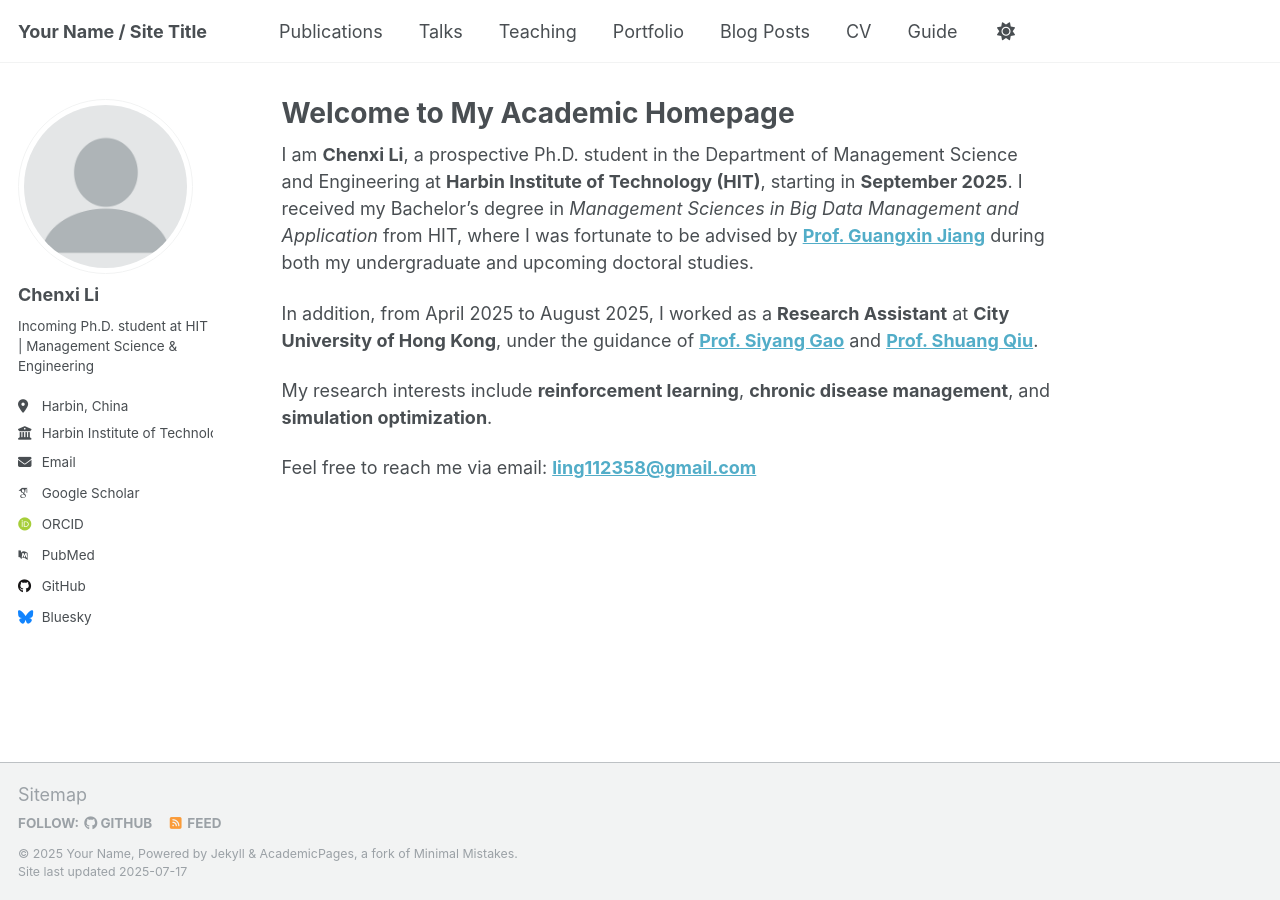
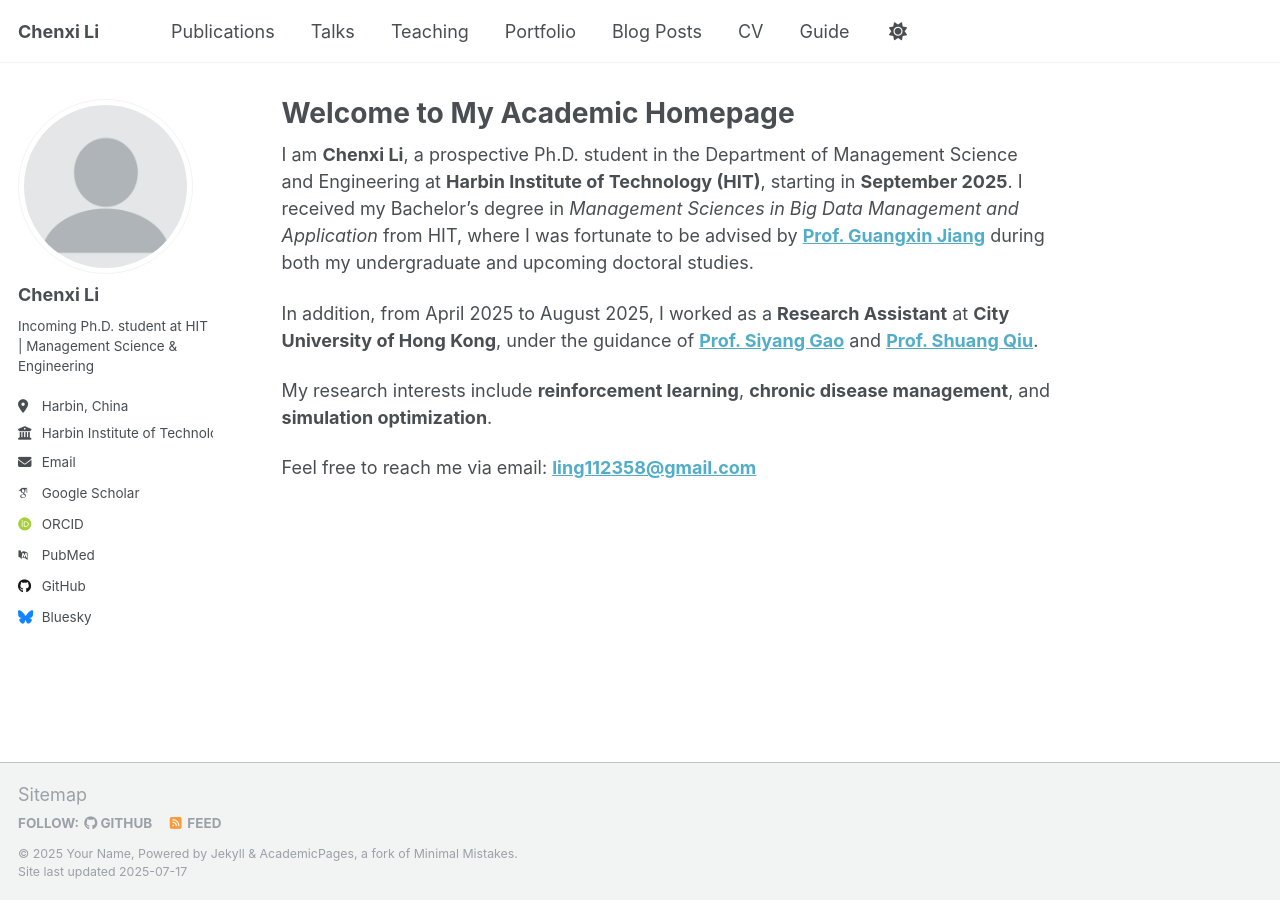
Before and after one commit to ling112211/ling112211.github.io, a Jekyll site: the page built from _pages/about.md, in a window 1280 px wide. Built offline with Jekyll 4.4.1, drawn with Linux system fonts in a browser that asks for light colours; some web fonts are replaced; a script that is not in the unit is left out.

Commit message:
Update _config.yml

```diff
--- a/_config.yml
+++ b/_config.yml
@@ -9,7 +9,7 @@
 # Basic Site Settings
 locale                   : "en-US"
 site_theme               : "default"
-title                    : "Your Name / Site Title"
+title                    : "Chenxi Li"
 title_separator          : "-"
 name                     : &name "Your Name"
 description              : &description "personal description"
```
